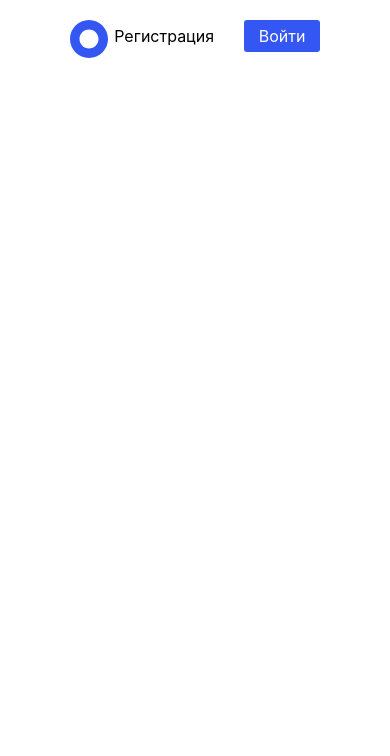
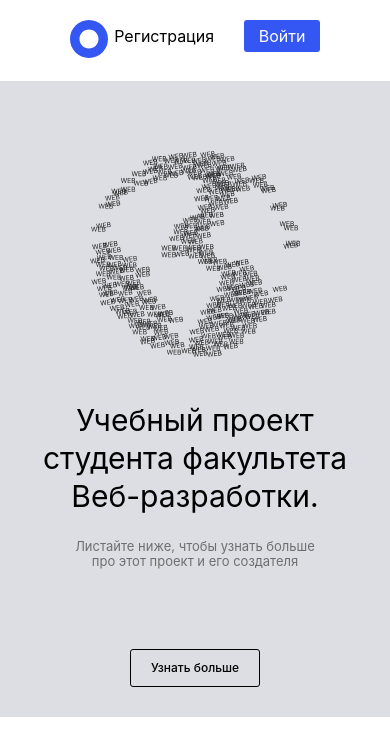
Before and after one commit to EAStogov/movies-explorer-frontend, a React (Create React App) app: page / in a window 390 px wide. Shown: the top 756 px of the page. Built offline with nearby package versions, Linux system fonts and the light colour scheme.

Commit message:
feature: add Promo's adaptive layout

```diff
--- a/src/components/Promo/Promo.css
+++ b/src/components/Promo/Promo.css
@@ -0,0 +1,158 @@
+.promo {
+  display: flex;
+  max-width: 100%;
+  background-color: #DDDEE3;
+  padding: 75px 70px 75px;
+}
+
+.promo__desc {
+  max-width: 500px;
+  margin-right: auto;
+}
+
+.promo__title {
+  margin: 0;
+  font-size: 50px;
+  font-weight: 400;
+  width: 640px;
+  margin-bottom: 36px;
+  line-height: 58px;
+}
+
+.promo__subtitle {
+  margin: 0;
+  font-size: 13px;
+  width: 310px;
+  margin-bottom: 146px;
+  opacity: .5;
+}
+
+.promo__button {
+  padding: 10px 20px;
+  margin: 0;
+  border:  1px solid black;
+  border-radius: 3px;
+  background: none;
+  font-size: 12px;
+  line-height: 16px;
+  font-weight: 500;
+}
+
+.promo__image-container {
+  width: 310px;
+  height: 304px;
+  background-image: url(../../images/promo-image.svg);
+  background-size: cover;
+}
+
+/* 1060px */
+
+@media screen and (max-width: 1060px) {
+  .promo {
+    flex-direction: column;
+    padding: 140px 44px 75px;
+    align-items: center;
+  }
+}
+
+@media screen and (max-width: 1060px) {
+  .promo__desc {
+    order: 2;
+    display: flex;
+    flex-direction: column;
+    align-items: center;
+    margin: 0;
+  }
+}
+
+@media screen and (max-width: 1060px) {
+  .promo__title {
+    width: 680px;
+    text-align: center;
+    margin-bottom: 22px;
+    font-size: 40px;
+    line-height: 50px;
+  }
+}
+
+@media screen and (max-width: 1060px) {
+  .promo__subtitle {
+    margin-bottom: 92px;
+    text-align: center;
+    width: 260px;
+  }
+}
+
+@media screen and (max-width: 1060px) {
+  .promo__image-container {
+    margin-bottom: 48px;
+  }
+}
+
+/* 690px */
+
+@media screen and (max-width: 690px) {
+  .promo {
+    padding: 70px 10px 30px;
+    align-items: center;
+  }
+}
+
+@media screen and (max-width: 1060px) {
+  .promo__desc {
+    order: 2;
+    display: flex;
+    flex-direction: column;
+    align-items: center;
+    margin: 0;
+  }
+}
+
+@media screen and (max-width: 690px) {
+  .promo__title {
+    width: calc(100% - 20px);
+    text-align: center;
+    margin-bottom: 22px;
+    font-size: 40px;
+    line-height: 50px;
+  }
+}
+
+@media screen and (max-width: 1060px) {
+  .promo__subtitle {
+    margin-bottom: 92px;
+    text-align: center;
+    width: 260px;
+  }
+}
+
+@media screen and (max-width: 1060px) {
+  .promo__image-container {
+    margin-bottom: 48px;
+  }
+}
+
+/* 460px */
+
+@media screen and (max-width: 460px) {
+  .promo__image-container {
+    width: 210px;
+    height: 206px;
+    margin-bottom: 44px;
+  }
+}
+
+@media screen and (max-width: 460px) {
+  .promo__title {
+    margin-bottom: 24px;
+    font-size: 30px;
+    line-height: 38px;
+    letter-spacing: -4%;
+  }
+}
+
+@media screen and (max-width: 1060px) {
+  .promo__subtitle {
+    margin-bottom: 80px;
+  }
+}
--- a/src/components/Promo/Promo.js
+++ b/src/components/Promo/Promo.js
@@ -1,6 +1,15 @@
+import "./Promo.css";
+
 function Promo() {
   return(
-    <></>
+    <section className="promo">
+      <div className="promo__desc">
+        <h1 className="promo__title">Учебный проект студента факультета Веб-разработки.</h1>
+        <p className="promo__subtitle">Листайте ниже, чтобы узнать больше про этот проект и его создателя</p>
+        <button className="promo__button">Узнать больше</button>
+      </div>
+      <div className="promo__image-container"/>
+    </section>
   );
 }
 
```
